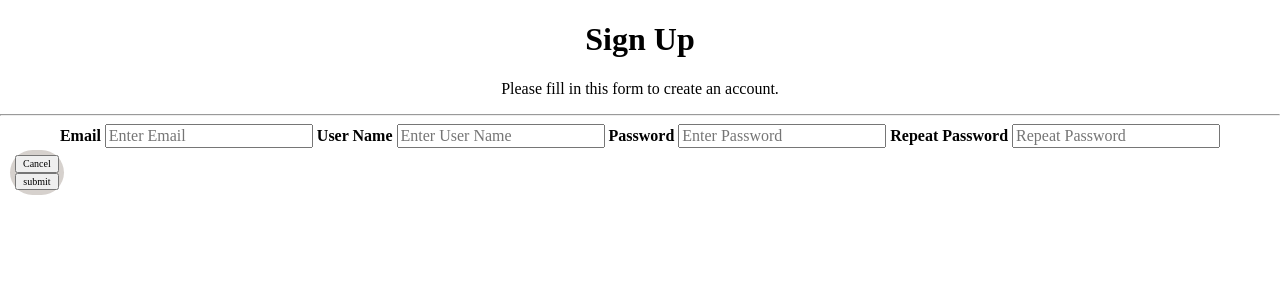
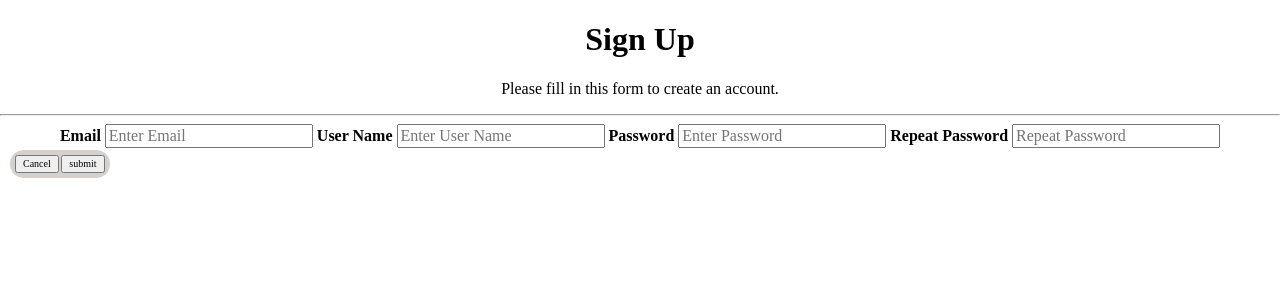
Before and after one commit to jordankwarren/CSE201-B1, a PHP site: page /user.php in a window 1280 px wide. Shown: the top 300 px of the page. Run offline with PHP 8.4, Linux system fonts and the light colour scheme; data that the repository does not hold is empty; some libraries are stand-ins or nearby versions.

Commit message:
Update user.php

```diff
--- a/user.php
+++ b/user.php
@@ -26,13 +26,10 @@
 
   <div class="clear">
 		<input type="button" value="Cancel" onclick="javascrtpt:window.location.href='nbaWebsite.html'">
+      <input type="submit" name="submit" value="submit" onclick="javascrtpt:window.location.href='loggedInWebpage.html'">
 
-  <div class="completeSignUp">
-    <form action="db.php">
-      <input type="submit" name="submit" value="submit" onclick="javascrtpt:window.location.href='loggedInWebpage.html'">
-      </form>
     </div>
-</div>
+
 </div>
 </div>
 </form>
```
